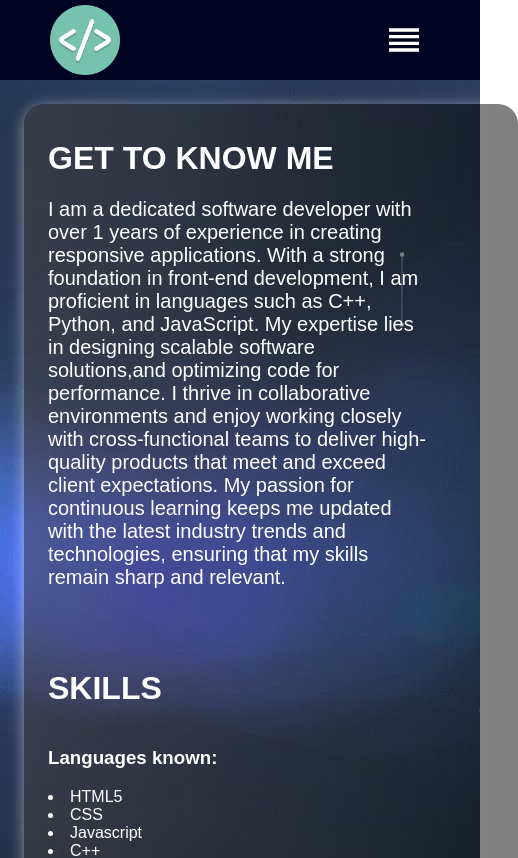
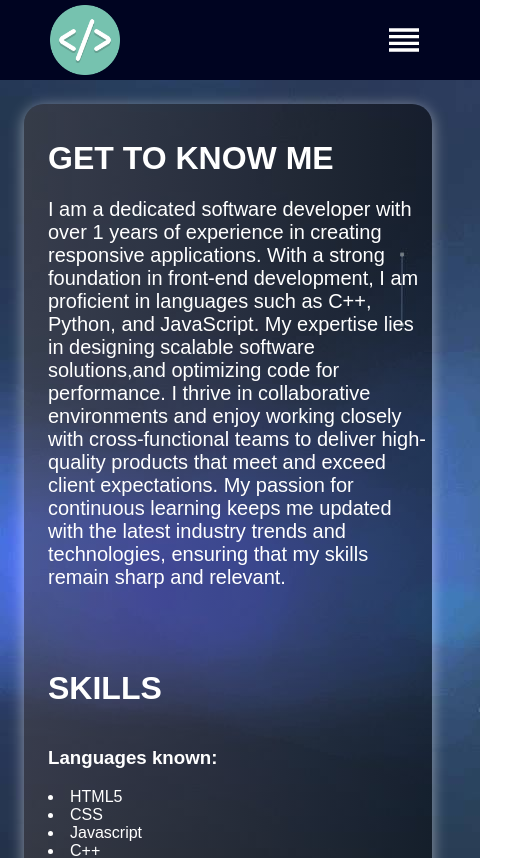
Before and after one commit to Mahy-31/Portfolio_react_app, a React (Create React App) app: page /about in a window 390 px wide. Shown: the top 858 px of the page, 518 px wide, since content can reach past the window. Built offline with nearby package versions, Linux system fonts and the light colour scheme.

Commit message:
uploaded files

```diff
--- a/src/styles/About.css
+++ b/src/styles/About.css
@@ -32,10 +32,14 @@ p{
 @media only screen and (max-width: 480px) {
     .about {
         width: 480px;
+        justify-content: center;
+        align-items: center;
         height: 1750px;
     }
     .content {
-        width:98%;
+        width:80%;
+        justify-content: center;
+        align-items: center;
         height: 1650px;
     }
     .content .myself {
@@ -45,7 +49,7 @@ p{
     .content .skills {
         display: grid;
         grid-template-columns: repeat(1, 1fr);
-        height: 550px;
+        height: 600px;
     }
     .work {
         width:380px;
--- a/src/styles/Contact.css
+++ b/src/styles/Contact.css
@@ -96,15 +96,15 @@ form button:hover {
     .contact {
         justify-content: center;
         align-items: center;
-        height: 600px;
+        height: 750px;
         width:480px;
     }
     .contact .infos {
         margin-left: 8%;
         border-radius: 10px;
         padding: 10px;
-        height: 500px;
-        width: 440px;
+        height: 550px;
+        width: 80%;
         display: flex;
         justify-content: center;
         align-items: center;
--- a/src/styles/Footer.css
+++ b/src/styles/Footer.css
@@ -22,6 +22,8 @@
 @media only screen and (max-width: 480px) {
   .footer {
     width: 480px;
+    justify-content: center;
+      align-items: center;
     height: 80px;
   }
   .socialMedia svg {
--- a/src/styles/Home.css
+++ b/src/styles/Home.css
@@ -67,7 +67,7 @@
       width: 480px;
       justify-content: center;
       align-items: center;
-      height: 600px;
+      height: 750px;
     }
     .headerContainer {
       margin-left: 27%;
--- a/src/styles/Navbar.css
+++ b/src/styles/Navbar.css
@@ -85,6 +85,8 @@
   @media only screen and (max-width: 600px) {
     .navbar {
       width: 480px;
+      justify-content: center;
+      align-items: center;
       height: 80px;
     }
     .navbar .rightSide a {
--- a/src/styles/Project.css
+++ b/src/styles/Project.css
@@ -71,6 +71,8 @@
   @media only screen and (max-width: 480px) {
     .projects {
       width: 480px;
+      justify-content: center;
+      align-items: center;
       height: 1750px;
     }
     .ProjectsList {
```
